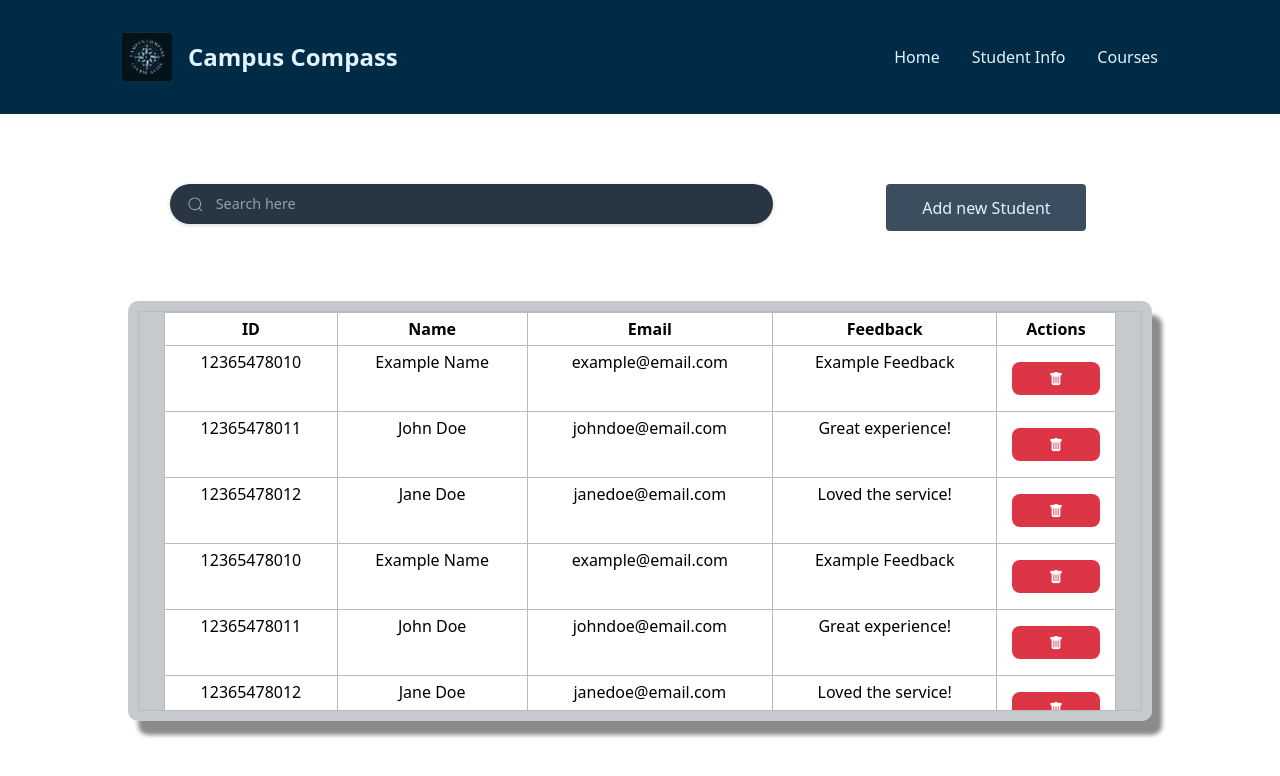
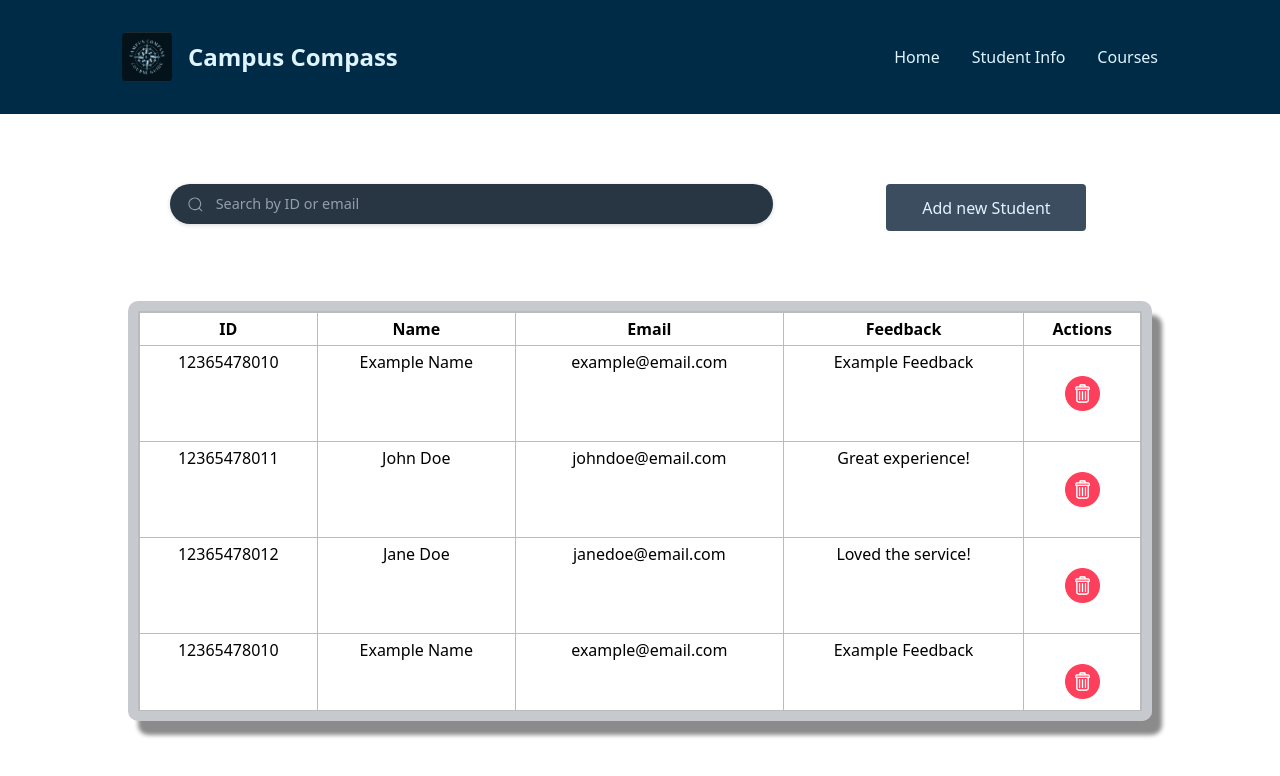
Before and after one commit to e-tours-ventures/Campus-Compass, a React (Create React App) app: page / in a window 1280 px wide. Shown: the top 776 px of the page. Built offline with nearby package versions, Linux system fonts and the light colour scheme; a web font is replaced by a local one.

Commit message:
view changes added

```diff
--- a/src/Admin panel/AdminView.css
+++ b/src/Admin panel/AdminView.css
@@ -49,10 +49,14 @@ thead {
 
 .table th,
 .table td {
-    padding: 4px 25px;
+    padding: 4px 4px;
     border: 1px solid #bbb;
 }
-
+.btn .trash{
+    /* padding: 8px 8px; */
+    width: 35px;
+    height: 35px;
+}
 /* btn-danger
 .btn.btn-danger {
     padding: 8px 8px;
@@ -93,7 +97,7 @@ thead {
 }
 
 /* Ensure the table fits nicely */
-.table {
+/* .table {
     width: 95%;
     text-align: center;
     border-collapse: collapse;
@@ -107,20 +111,20 @@ thead {
 
 .table th,
 .table td {
-    padding: 4px 15px; /* Reduced padding */
+    padding: 4px 15px;
     border: 1px solid #bbb;
-}
+} */
 
 /* Adjusting button size */
-.btn.btn-danger {
-    padding: 6px 6px; /* Slightly reduced padding */
-    font-size: 12px; /* Smaller font size */
+/* .btn.btn-danger {
+    padding: 6px 6px;
+    font-size: 12px;
 }
 
 .btn.btn-danger i {
     font-size: 14px;
 }
-
+ */
 
 /* search btn1 */
 
--- a/src/Admin panel/AdminView.js
+++ b/src/Admin panel/AdminView.js
@@ -1,7 +1,13 @@
 import React from "react";
 import './AdminView.css';
 import AdminHeader from "./AdminHeader/AdminHeader";
+import { useState } from "react";
+import trash from "./assets/trash-bin.png"
+
 function AdminView() {
+    const [searchTerm, setSearchTerm] = useState("");
+    const [filteredStudents, setFilteredStudents] = useState([]);
+
     const students = [
         { id: "12365478010", name: "Example Name", email: "example@email.com", feedback: "Example Feedback" },
         { id: "12365478011", name: "John Doe", email: "johndoe@email.com", feedback: "Great experience!" },
@@ -14,6 +20,14 @@ function AdminView() {
         { id: "12365478012", name: "Jane Doe", email: "janedoe@email.com", feedback: "Loved the service!" }
     ];
 
+
+     const handleSearch = () => {
+        const filtered = students.filter(student =>
+            student.id.includes(searchTerm) || student.email.toLowerCase().includes(searchTerm.toLowerCase())
+        );
+        setFilteredStudents(filtered);
+    };
+
     return (
         <>
             {/* <div className="row"> */}
@@ -22,11 +36,12 @@ function AdminView() {
             <div className="search-container">
                 <div className="row search-row">
                     <div className="col-md-8 col-12">
-                        <form className="form">
+                        <form className="form" onSubmit={(e) => e.preventDefault()}>
                             <label htmlFor="search">
-                                <input className="input1" type="text" required placeholder="Search here" id="search" />
+                                <input className="input1" type="text" required placeholder="Search by ID or email" id="search"  value={searchTerm}
+                                    onChange={(e) => setSearchTerm(e.target.value)}/>
                                 <div className="fancy-bg"></div>
-                                <div className="search">
+                                <div className="search" onClick={handleSearch}>
                                     <svg viewBox="0 0 24 24" aria-hidden="true" className="search-icon">
                                         <g>
                                             <path d="M21.53 20.47l-3.66-3.66C19.195 15.24 20 13.214 20 11c0-4.97-4.03-9-9-9s-9 4.03-9 9 4.03 9 9 9c2.215 0 4.24-.804 5.808-2.13l3.66 3.66c.147.146.34.22.53.22s.385-.073.53-.22c.295-.293.295-.767.002-1.06zM3.5 11c0-4.135 3.365-7.5 7.5-7.5s7.5 3.365 7.5 7.5-3.365 7.5-7.5 7.5-7.5-3.365-7.5-7.5z"></path>
@@ -68,15 +83,16 @@ function AdminView() {
                             </tr>
                         </thead>
                         <tbody>
-                            {students.map((student, index) => (
+                        {(filteredStudents.length > 0 ? filteredStudents : students).map((student, index) => (
                                 <tr key={index}>
                                     <td>{student.id}</td>
                                     <td>{student.name}</td>
                                     <td>{student.email}</td>
                                     <td>{student.feedback}</td>
                                     <td>
-                                        <button className="btn btn-danger">
-                                            <i className="bi bi-trash-fill"></i>
+                                        <button className="btn">
+                                            {/* <i className="bi bi-trash-fill"></i> */}
+                                            <img src={trash} alt="" className="trash"/>
                                         </button>
                                     </td>
                                 </tr>
```
Also changed, not shown: src/Admin panel/assets/delete.png (added), src/Admin panel/assets/trash-bin.png (added).
